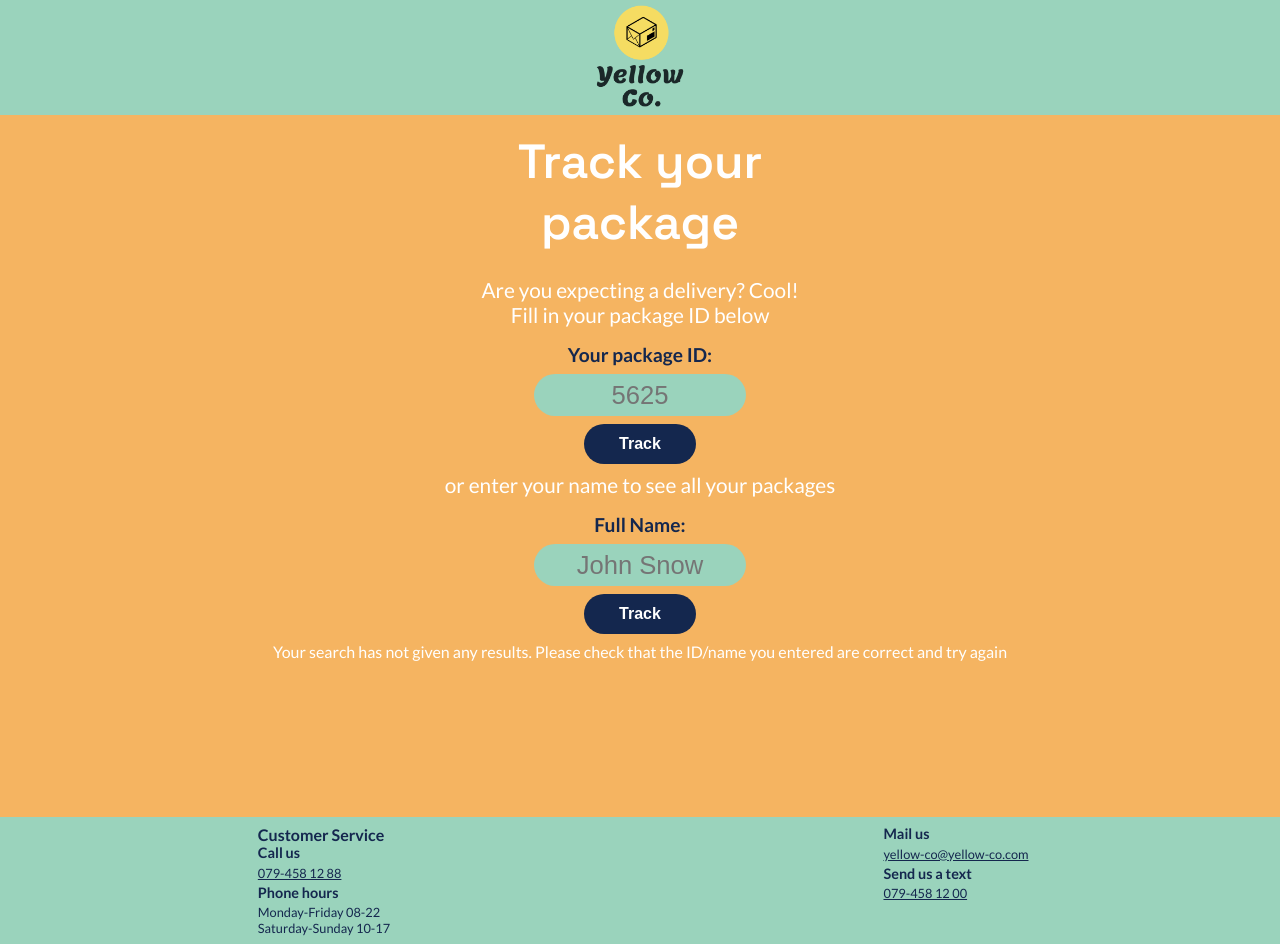
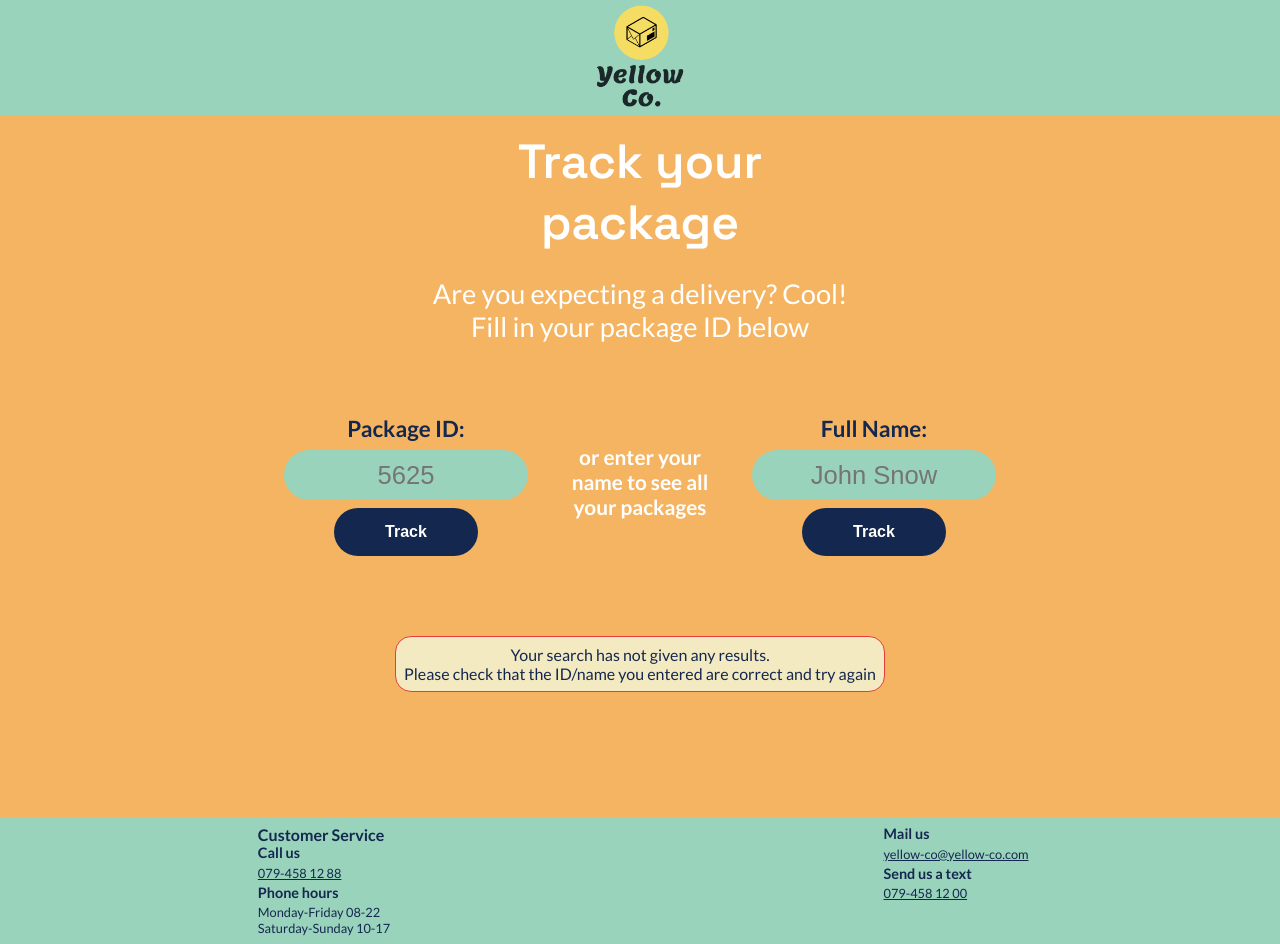
Before and after one commit to awesome-button/package-tracker, a React (Create React App) app: page /parcels/1 in a window 1280 px wide. Built offline with nearby package versions, Linux system fonts and the light colour scheme.

Commit message:
did media queries for bigger screens

```diff
--- a/src/components/organisms/Items.jsx
+++ b/src/components/organisms/Items.jsx
@@ -9,51 +9,30 @@ const Items = ({ parcels, parameter }) => {
   let filteredItems = [];
 
   //If it is a number we want to find the package with this unique id
-  if (isNumber) {
+  if (isNumber && parameter) {
+    console.log("number");
     filteredItems = parcels.filter((parcel) => {
       return parseInt(parcel.parcel_id) === parseInt(parameter);
     });
   } else {
+    console.log("not number");
     filteredItems = parcels.filter((parcel) => {
       return parcel.user_name === parameter;
     });
   }
 
-  console.log(filteredItems);
-
   return (
     <section className="items">
       {filteredItems.length === 0 ? (
-        <p>
-          Your search has not given any results. Please check that the ID/name
-          you entered are correct and try again
+        <p className="no-results">
+          Your search has not given any results. <br />
+          Please check that the ID/name you entered are correct and try again
         </p>
       ) : (
         filteredItems.map((item) => <Item item={item} key={item.id} />)
       )}
     </section>
   );
-  //   const item = parcels.filter((parcel) => parcel.id === input)[0];
-  //   console.log(item);
-
-  //   const { id, status, sender, location_name, eta } = item;
-
-  //   return (
-  //     <article className="item">
-  //       <span>
-  //         <strong>Status:</strong>
-  //         {status}
-  //       </span>
-  //       <span>
-  //         <strong>Sender:</strong>
-  //         {sender}
-  //       </span>
-  //       <span>
-  //         <strong>Pick-up location:</strong>
-  //         {location_name}
-  //       </span>
-  //     </article>
-  //   );
 };
 
 export default Items;
--- a/src/components/organisms/Search.jsx
+++ b/src/components/organisms/Search.jsx
@@ -2,22 +2,26 @@ import React, { useState } from "react";
 import { useHistory } from "react-router-dom";
 
 const Search = () => {
-  const [query, setQuery] = useState("");
+  const [id, setId] = useState("");
   const [name, setName] = useState("");
   const history = useHistory();
 
   const searchByID = (event) => {
     event.preventDefault();
-    history.push(`/parcels/${query}`);
+    //prevents user from submitting an empty input
+    if (id === "") return;
+    history.push(`/parcels/${id}`);
   };
 
   const searchByName = (event) => {
     event.preventDefault();
+    //prevents user from submitting an empty input
+    if (name === "") return;
     history.push(`/parcels/${name}`);
   };
 
   return (
-    <div className="search">
+    <section className="search">
       <div className="intro-text">
         <h1>
           Track your <br />
@@ -29,12 +33,15 @@ const Search = () => {
         </p>
       </div>
 
+      {/* The part with forms will look different depending on screen size */}
+
+      <div className="forms">
         <form type="submit" onSubmit={(event) => searchByID(event)}>
-        <label>Your package ID:</label>
+          <label>Package ID:</label>
           <input
             placeholder="5625"
-          value={query}
-          onChange={(event) => setQuery(event.target.value)}
+            value={id}
+            onChange={(event) => setId(event.target.value)}
           />
           <button
             className="search-button"
@@ -45,7 +52,9 @@ const Search = () => {
           </button>
         </form>
 
-      <p>or enter your name to see all your packages</p>
+        <p className="alternative">
+          or enter your name to see all your packages
+        </p>
 
         <form type="submit" onSubmit={(event) => searchByName(event)}>
           <label>Full Name:</label>
@@ -63,6 +72,7 @@ const Search = () => {
           </button>
         </form>
       </div>
+    </section>
   );
 };
 
--- a/src/css/atoms/search-button.css
+++ b/src/css/atoms/search-button.css
@@ -10,3 +10,10 @@
   font-size: 1rem;
   margin-bottom: var(--smaller-space);
 }
+
+@media (min-width: 750px) {
+  .search-button {
+    height: 3rem;
+    width: 9rem;
+  }
+}
--- a/src/css/modules/item.css
+++ b/src/css/modules/item.css
@@ -2,7 +2,7 @@
   max-width: 40rem;
   display: grid;
   grid-template-columns: 1fr 2fr;
-  background-color: #f3eac2;
+  background-color: var(--yellow);
   color: var(--blue);
   border-radius: 2rem;
 }
--- a/src/css/modules/items.css
+++ b/src/css/modules/items.css
@@ -1,4 +1,15 @@
 .items {
   display: grid;
   row-gap: var(--small-space);
+  margin-bottom: var(--medium-space);
 }
+
+.items .no-results {
+  font-size: 1rem;
+  color: var(--blue);
+  background-color: var(--yellow);
+  border-radius: 1rem;
+  border: 1px solid rgb(231, 60, 60);
+  padding: var(--smaller-space);
+  animation: pulse 2s;
+}
--- a/src/css/modules/main.css
+++ b/src/css/modules/main.css
@@ -2,6 +2,7 @@ main {
   background-color: var(--orange);
   display: grid;
   align-content: start;
+  justify-items: center;
   padding: var(--small-space);
 }
 
--- a/src/css/modules/search.css
+++ b/src/css/modules/search.css
@@ -20,6 +20,10 @@
   margin-bottom: var(--small-space);
 }
 
+.search .alternative {
+  font-weight: 700;
+}
+
 .search label {
   font-size: 1.2rem;
   font-weight: 700;
@@ -38,3 +42,27 @@
   font-size: 1.6rem;
   margin-bottom: var(--smaller-space);
 }
+
+@media (min-width: 750px) {
+  .search .forms {
+    display: grid;
+    grid-template-columns: 1fr 10rem 1fr;
+    align-items: center;
+    column-gap: var(--big-space);
+    margin: var(--bigger-space);
+    padding: var(--medium-space);
+  }
+
+  .search input {
+    height: 3rem;
+    width: 15rem;
+  }
+
+  .search label {
+    font-size: 1.4rem;
+  }
+
+  .search .intro-text p {
+    font-size: 1.7rem;
+  }
+}
--- a/src/css/variables.css
+++ b/src/css/variables.css
@@ -1,9 +1,10 @@
 :root {
   --green: #9ad3bc;
   --orange: #f5b461;
-  --yellow: #f2da63;
+  --yellow: #f3eac2;
   --blue: #14274e;
 
+  --bigger-space: 3rem;
   --big-space: 2rem;
   --medium-space: 1.5rem;
   --small-space: 1rem;
```
Lines whose indentation alone changed are shown as unchanged.
